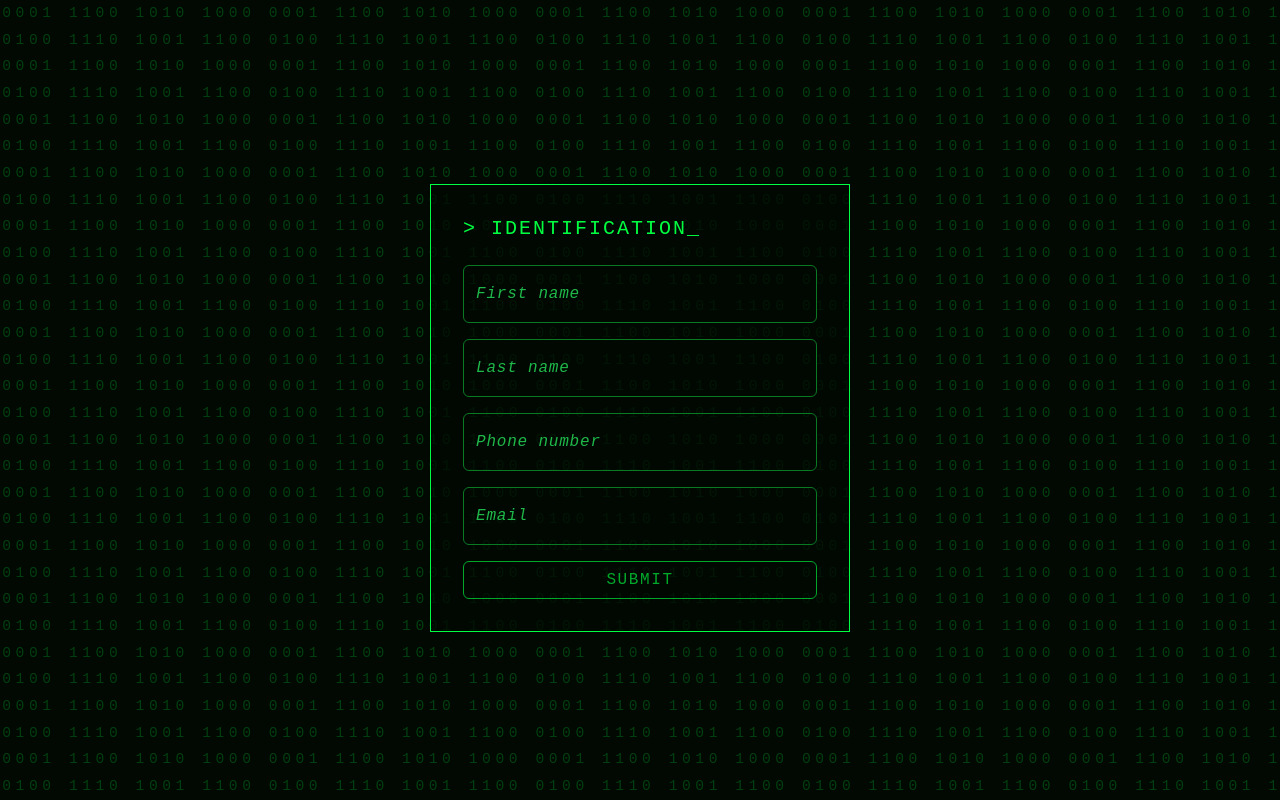
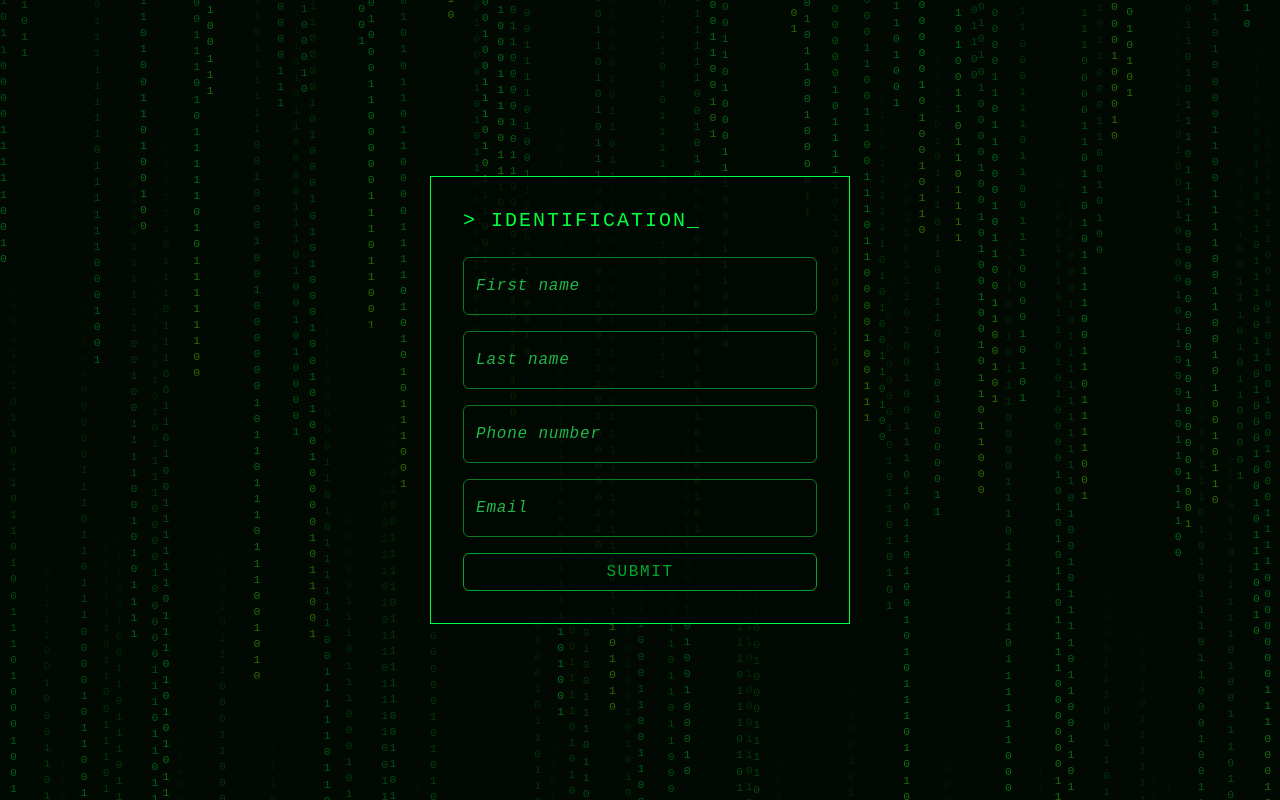
Before and after one commit to MrFlamesJr/SEG3502_reactive-form, an Angular app: page /form in a window 1280 px wide. Built offline with nearby package versions, Linux system fonts and the light colour scheme.

Commit message:
binary rain

```diff
--- a/src/app/binary-background/binary-background.css
+++ /dev/null
@@ -1,27 +0,0 @@
-/* cells are a fraction of the window, so zoom and resize need no work. 96 and 30 match the component */
-.grid {
-  position: fixed;
-  inset: 0;
-  z-index: -1;
-  overflow: hidden;
-  user-select: none; /* decoration, not text */
-  display: grid;
-  grid-template-columns: repeat(96, calc(100vw / 96));
-  grid-auto-rows: calc(100vh / 30);
-  font-size: min(calc(100vw / 96 * 1.1), calc(100vh / 30 * 0.66));
-  line-height: calc(100vh / 30);
-  text-align: center;
-  color: #00ff41;
-}
-
-span {
-  opacity: 0.22;
-  transition: color 0.4s ease-out, opacity 0.4s ease-out;
-}
-
-/* --level is 1 at the cursor and 0 at the edge of its reach, so lit digits darken with distance */
-span.lit {
-  color: color-mix(in srgb, #008f24, #7cff00 calc(var(--level) * 100%));
-  opacity: 1;
-  transition-duration: 0.12s;
-}
--- a/src/app/binary-background/binary-background.html
+++ /dev/null
@@ -1,3 +0,0 @@
-<div #grid class="grid">
-  @for (digit of digits; track $index) { <span>{{ digit }}</span> }
-</div>
--- a/src/app/binary-background/binary-background.ts
+++ /dev/null
@@ -1,46 +0,0 @@
-import { ChangeDetectionStrategy, Component, ElementRef, HostListener, viewChild } from '@angular/core';
-
-// the pattern from public/binary.svg: 20 columns, two alternating lines
-const ROWS = ['0001 1100 1010 1000 ', '0100 1110 1001 1100 '];
-const COLS = 96; // one element per digit, so keep these small
-const LINES = 30; // the css lays out the same grid, change both
-const REACH_X = 7; // how far the cursor reaches, in cells
-const REACH_Y = 4;
-
-// same number every time for a cell, so no table to keep. Cells share a number along a run of 5
-// across or 3 down, which is what makes the lit ones streak
-const noise = (a: number, b: number) => Math.abs((Math.sin(a * 127.1 + b * 311.7) * 43758.5) % 1);
-const roll = (x: number, y: number) => 1 - (1 - Math.min(noise(x, (y / 3) | 0), noise((x / 5) | 0, y + 0.5))) ** 2;
-
-@Component({
-  changeDetection: ChangeDetectionStrategy.OnPush, // drawn once
-  selector: 'app-binary-background',
-  styleUrl: './binary-background.css',
-  templateUrl: './binary-background.html',
-})
-export class BinaryBackground {
-  digits = Array.from({ length: COLS * LINES }, (_, n) => ROWS[((n / COLS) | 0) % 2][n % COLS % 20]);
-  private grid = viewChild.required<ElementRef<HTMLElement>>('grid');
-  private cell = -1;
-
-  // the grid is fixed to the window, so the cell under the cursor is arithmetic. Measuring it here
-  // would lay out every digit again on every move
-  @HostListener('window:mousemove', ['$event'])
-  onMove(e: MouseEvent): void {
-    const col = Math.floor((e.clientX / innerWidth) * COLS);
-    const row = Math.floor((e.clientY / innerHeight) * LINES);
-    if (row * COLS + col === this.cell) return; // same digit as last move
-    this.cell = row * COLS + col;
-    const grid = this.grid().nativeElement;
-    grid.querySelectorAll('.lit').forEach((el) => el.classList.remove('lit')); // starts the fade
-    for (let y = row - REACH_Y; y <= row + REACH_Y; y++) {
-      for (let x = col - REACH_X; x <= col + REACH_X; x++) {
-        const level = 1 - Math.hypot((x - col) / REACH_X, (y - row) / REACH_Y); // 1 at the cursor
-        if (x < 0 || x >= COLS || y < 0 || y >= LINES || roll(x, y) >= level) continue;
-        const el = grid.children[y * COLS + x] as HTMLElement;
-        el.style.setProperty('--level', `${level}`);
-        el.classList.add('lit');
-      }
-    }
-  }
-}
--- /dev/null
+++ b/src/app/binary-rain/binary-rain.css
@@ -0,0 +1,23 @@
+:host {
+  position: fixed;
+  inset: 0;
+  z-index: -1;
+  display: flex;
+  justify-content: space-between;
+  user-select: none;
+  font-size: 0.9vw; /* so zoom doesnt affect it */
+  line-height: 1.4;
+  opacity: 0.4;
+}
+
+span {
+  background: linear-gradient(#00ff4100, #00ff41 75%, #7cff00);
+  background-clip: text;
+  color: transparent;
+  animation: fall linear infinite;
+}
+
+@keyframes fall {
+  from { transform: translateY(-100%); }
+  to { transform: translateY(100vh); }
+}
--- /dev/null
+++ b/src/app/binary-rain/binary-rain.html
@@ -0,0 +1,3 @@
+@for (column of columns; track $index) {
+  <span [style.animation-duration.s]="column.speed" [style.animation-delay.s]="column.delay">{{ column.text }}</span>
+}
--- /dev/null
+++ b/src/app/binary-rain/binary-rain.ts
@@ -0,0 +1,19 @@
+import { ChangeDetectionStrategy, Component } from '@angular/core';
+
+const COLS = 110
+
+// a column of random bits
+const stream = () => Array.from({ length: 25 + Math.floor(Math.random() * 35) }, () => Math.round(Math.random())).join('\n');
+
+@Component({
+  changeDetection: ChangeDetectionStrategy.OnPush, // drawn once, the css does the falling
+  selector: 'app-binary-rain',
+  styleUrl: './binary-rain.css',
+  templateUrl: './binary-rain.html',
+})
+export class BinaryRain {
+  columns = Array.from({ length: COLS }, () => {
+    const speed = 18 + Math.random() * 22;
+    return { speed, delay: -speed * Math.random(), text: stream() };
+  });
+}
--- a/src/app/user-form/user-form.html
+++ b/src/app/user-form/user-form.html
@@ -1,5 +1,5 @@
 <div class="screen">
-<app-binary-background />
+<app-binary-rain />
 <div class="panel">
 <h1 class="title">&gt; IDENTIFICATION<span class="cursor">_</span></h1>
 <form [formGroup]="userForm" (ngSubmit)="onSubmit()">
--- a/src/app/user-form/user-form.ts
+++ b/src/app/user-form/user-form.ts
@@ -1,12 +1,12 @@
 import { Component, inject } from '@angular/core';
 import { AbstractControl, FormBuilder, ReactiveFormsModule, Validators } from '@angular/forms';
 import { Router } from '@angular/router';
-import { BinaryBackground } from '../binary-background/binary-background';
+import { BinaryRain } from '../binary-rain/binary-rain';
 import { UserData } from '../model/user-data';
 import { UserService } from '../service/user-service';
 
 @Component({
-  imports: [ReactiveFormsModule, BinaryBackground],
+  imports: [ReactiveFormsModule, BinaryRain],
   selector: 'app-user-form',
   styleUrl: './user-form.css',
   templateUrl: './user-form.html',
```
